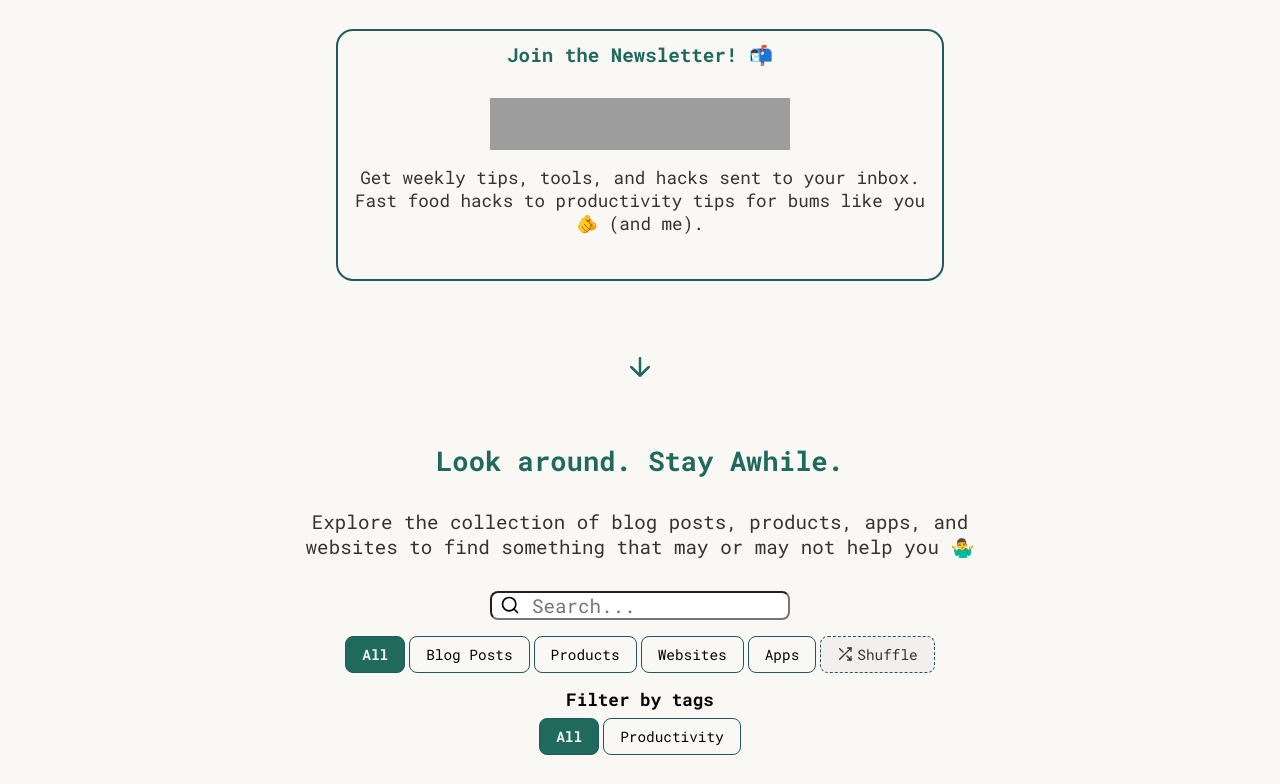
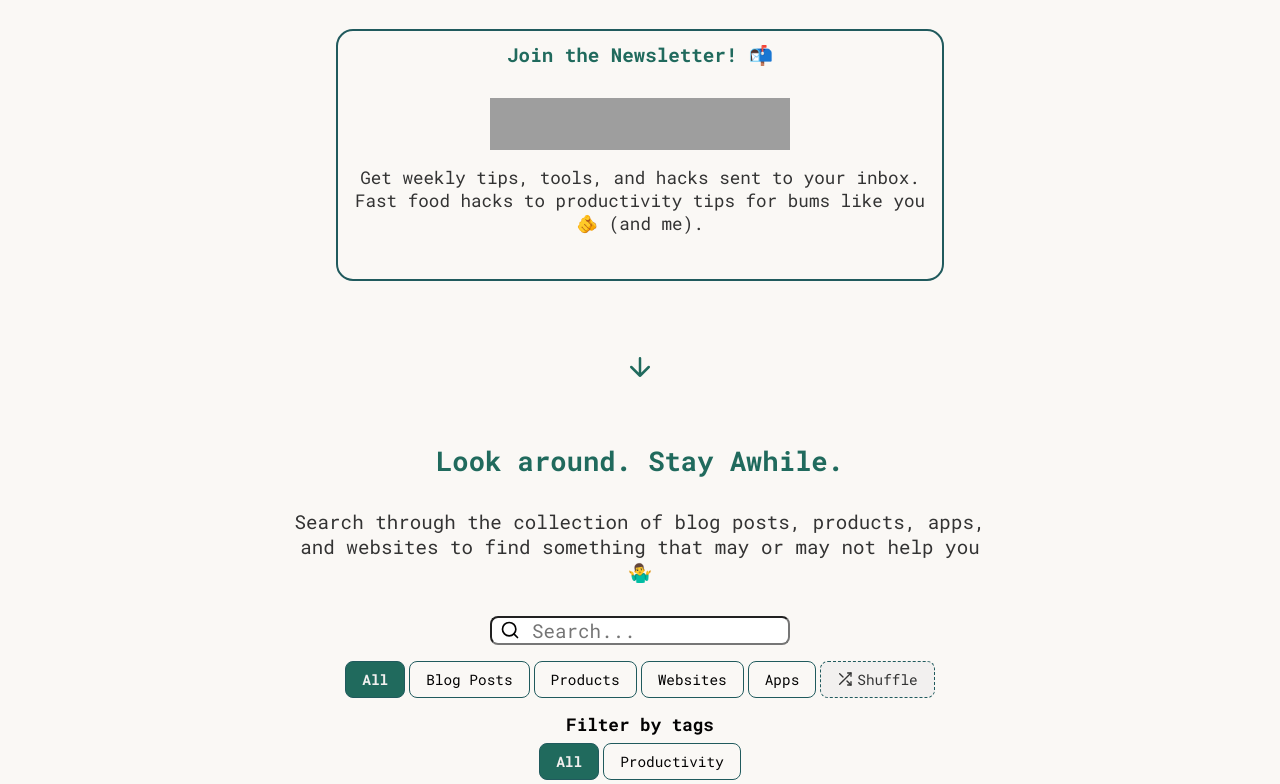
Before and after one commit to rond3vs/4thelazy, an Astro site: page / in a window 1280 px wide. Shown: the part 276-1060 px from the top of the page. Built offline with nearby package versions, Linux system fonts and the light colour scheme; Astro itself is replaced by a stand-in of ours; grey boxes are pictures that could not be loaded.

Commit message:
Fix item grid description

```diff
--- a/src/components/ItemGrid.astro
+++ b/src/components/ItemGrid.astro
@@ -218,7 +218,7 @@ const totalResources = filteredResources.length;
   <div class="container">
     <h2 class="section-title">Look around. Stay Awhile.</h2>
     <p class="section-description">
-      Explore the collection of blog posts, products, apps, and websites to find something that may or may not help you 🤷‍♂️
+      Search through the collection of blog posts, products, apps, and websites to find something that may or may not help you 🤷‍♂️
     </p>
 
     {debug && (
```
